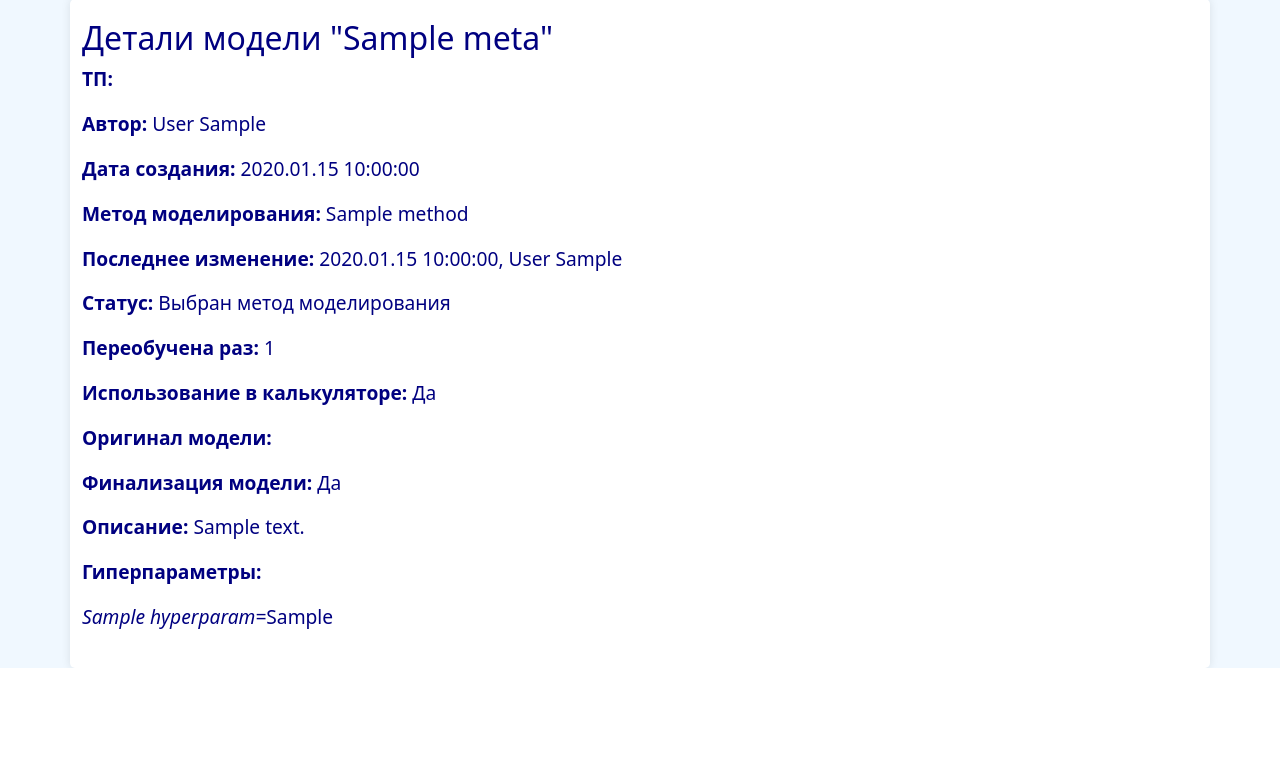
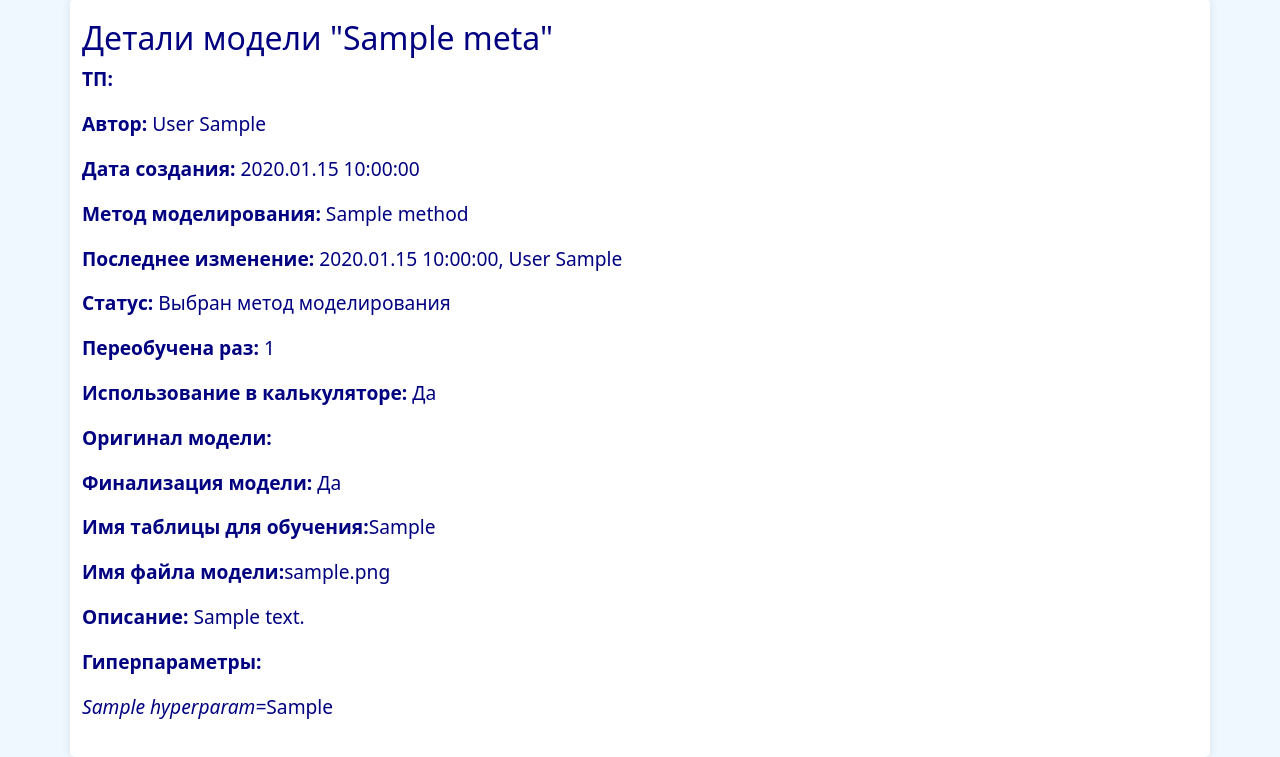
Before and after one commit to Flyer-DM/FlaskMLappPROTOTYPE, a Flask app: template templates/incomplete_model.html in a window 1280 px wide. Shown: the part 273-1030 px from the top of the page. Before the commit the page ends 941 px from the top, so only its background shows below. Run offline with Flask 3, Linux system fonts and the light colour scheme; tables that the repository leaves empty hold one stand-in row (values such as "Sample post"); the template is opened without the code that fills it: values that come from a table or form of the project are taken from there, most other values are stand-ins (such as "Sample title", 1, 10 or a date in 2020); parts of the project's set-up code (start-up, migrations or seed data) failed here and were passed over.

Commit message:
DB: добавил поля для model_meta

```diff
--- a/app.py
+++ b/app.py
@@ -229,7 +229,6 @@ def incomplete_model(model_id: int = None):
     """Страница открытия незавершённой модели и подробностей о модели"""
     user_name, user_surname = current_user.first_name, current_user.last_name
     all_models = ModelMeta.query.all()
-
     if model_id is not None:
         model = ModelMeta.query.get(model_id)
         hyperparams = ModelHyperparam.query.filter_by(model_id=model_id).all()
@@ -246,7 +245,6 @@ def delete_model(model_id: int):
     try:
         # Удаление всех связанных записей в model_hyperparam
         ModelHyperparam.query.filter_by(model_id=model_id).delete()
-
         # Удаление самой модели
         model = db.session.get(ModelMeta, model_id)
         if model:
--- a/domain/model_meta.py
+++ b/domain/model_meta.py
@@ -30,6 +30,8 @@ class ModelMeta(db.Model):
     used = db.Column(db.Boolean, default=False, nullable=False)  # Используется в калькуляторе?
     retrained = db.Column(db.Integer, default=0, nullable=False)  # Сколько раз была переобучена
     orig = db.Column(db.Integer, db.ForeignKey("model_meta.id"), nullable=True)  # Ссылка на оригинал модели, если копия
+    train_table = db.Column(db.String, nullable=True)  # имя таблицы для обучения
+    model_file = db.Column(db.String, nullable=True)  # имя (путь) до файла модели
 
     author_id = db.relationship(User, foreign_keys=[author])
     last_changed_user = db.relationship(User, foreign_keys=[last_changed])
--- a/templates/incomplete_model.html
+++ b/templates/incomplete_model.html
@@ -123,6 +123,12 @@
             <p><strong>Модель является оригиналом</strong></p>
         {% endif %}
         <p><strong>Финализация модели:</strong> {{ 'Да' if model.finalized else 'Нет' }}</p>
+        {% if model.train_table %}
+            <p><strong>Имя таблицы для обучения:</strong>{{ model.train_table }}</p>
+        {% endif %}
+        {% if model.model_file %}
+            <p><strong>Имя файла модели:</strong>{{ model.model_file }}</p>
+        {% endif %}
         <p><strong>Описание:</strong> {{ model.description }}</p>
         {% if hyperparams %}
             <p><strong>Гиперпараметры:</strong></p>
```
Also changed, not shown: 1 other file.
